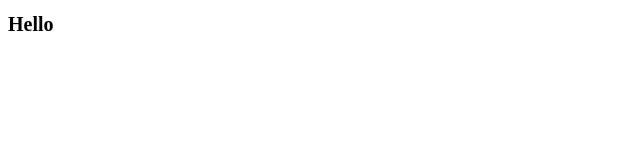
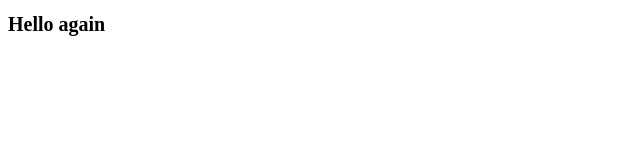
Before and after one commit to persones/persones.github.io, a plain HTML site: page index.html in a window 1280 px wide. Shown: the full height of the page, 0-640 px from the left. Drawn offline with Linux system fonts and the light colour scheme.

Commit message:
Update index.html

```diff
--- a/index.html
+++ b/index.html
@@ -8,7 +8,7 @@
     </style>
   </head>
   <body>
-    <h1>Hello</h1>
+    <h1>Hello again</h1>
   </body>
 
 </html>
```
